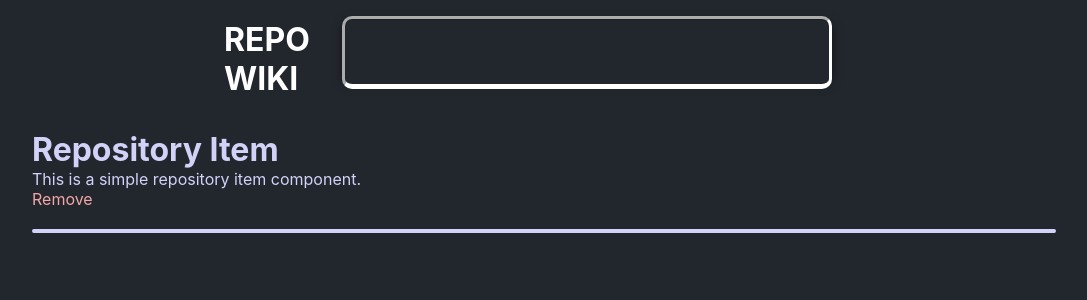
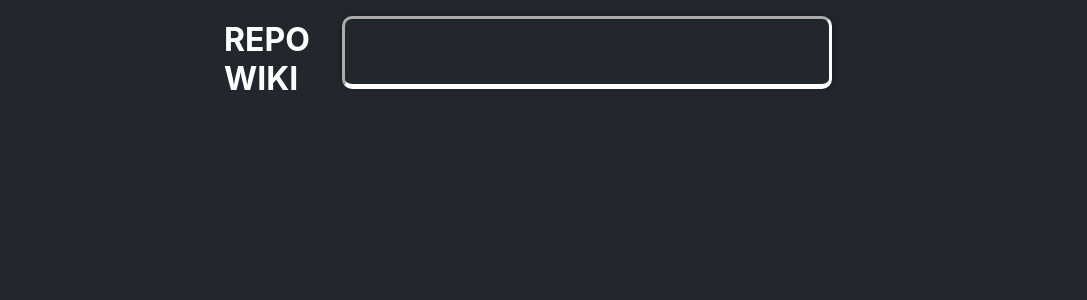
Before and after one commit to dede999/dio-repo-wiki, a React (Create React App) app: page / in a window 1280 px wide. Shown: the top 300 px of the page, without its empty margins (96-1183 px from the left). Built offline with nearby package versions, Linux system fonts and the light colour scheme.

Commit message:
Set the fake random repos to be displayed

```diff
--- a/src/components/ItemRepo/index.js
+++ b/src/components/ItemRepo/index.js
@@ -1,11 +1,11 @@
 import React from 'react';
 import { RepoItemContainer } from './style';
 
-export default function ItemRepo() {
+export default function ItemRepo({ repoName, repoAuthor }) {
   return (
     <RepoItemContainer>
-      <h3>Repository Item</h3>
-      <p>This is a simple repository item component.</p>
+      <h3>{repoName}</h3>
+      <p>{repoAuthor}</p>
       <a className='remove' href='http://google.com'> Remove </a>
 
       <hr />
--- a/src/pages/App.js
+++ b/src/pages/App.js
@@ -1,11 +1,16 @@
 import Navbar from "../components/Navbar/style";
 import ItemRepo from "../components/ItemRepo";
+import { useState } from "react";
 
 function App() {
+  const [repos, setRepos] = useState([]);
+
   return (
     <div className="App">
       <Navbar />
-      <ItemRepo />
+      {repos.map(({name, author}, index) => (
+        <ItemRepo repoName={name} repoAuthor={author.name} key={index} />
+      ))}
     </div>
   );
 }
```
